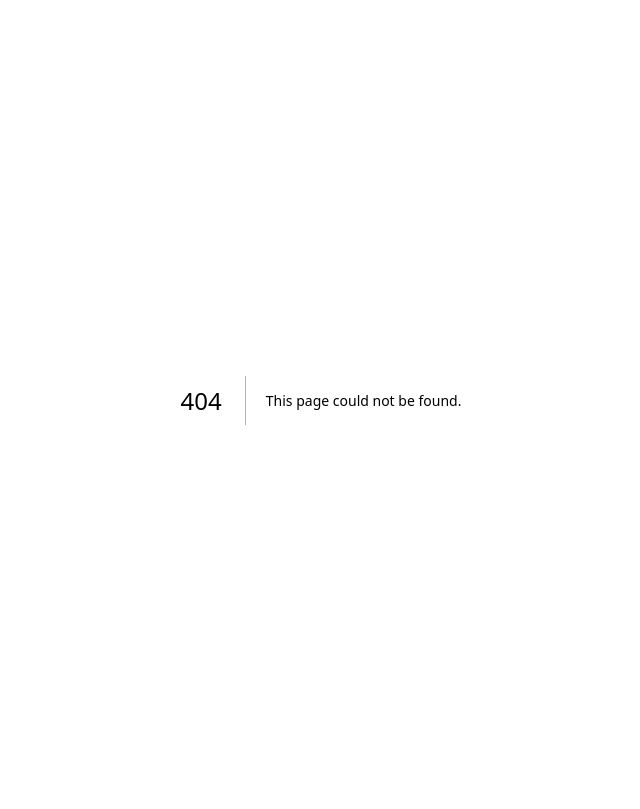
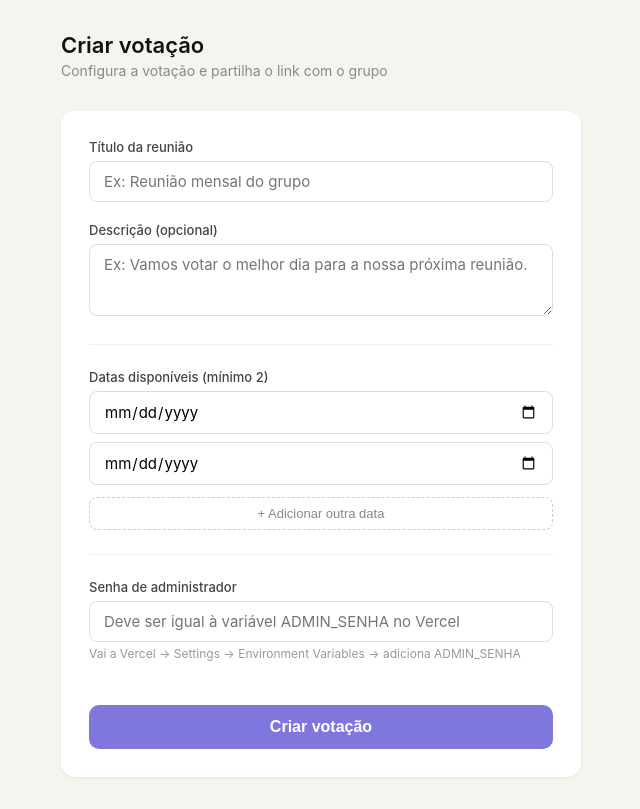
Before and after one commit to chaimete-debug/Construcao-votacao, a Next.js app: page /admin in a window 1280 px wide. Before the commit this address had no page. Shown: the whole page, without its empty margins (319-959 px from the left). Built offline with nearby package versions, Linux system fonts and the light colour scheme.

Commit message:
Create admin.tsx

```diff
--- /dev/null
+++ b/pages/admin.tsx
@@ -0,0 +1,163 @@
+import { useState } from 'react'
+import Head from 'next/head'
+
+export default function Admin() {
+  const [titulo, setTitulo] = useState('')
+  const [descricao, setDescricao] = useState('')
+  const [senha, setSenha] = useState('')
+  const [datas, setDatas] = useState(['', ''])
+  const [estado, setEstado] = useState<'idle' | 'enviando' | 'sucesso' | 'erro'>('idle')
+  const [mensagem, setMensagem] = useState('')
+
+  function adicionarData() {
+    setDatas([...datas, ''])
+  }
+
+  function removerData(i: number) {
+    setDatas(datas.filter((_, idx) => idx !== i))
+  }
+
+  function atualizarData(i: number, val: string) {
+    const novas = [...datas]
+    novas[i] = val
+    setDatas(novas)
+  }
+
+  async function criar() {
+    const datasValidas = datas.filter(d => d.trim() !== '')
+    if (!titulo.trim() || datasValidas.length < 2 || !senha) {
+      setEstado('erro')
+      setMensagem('Preenche o título, a senha e pelo menos 2 datas.')
+      return
+    }
+
+    setEstado('enviando')
+    const res = await fetch('/api/config', {
+      method: 'POST',
+      headers: { 'Content-Type': 'application/json' },
+      body: JSON.stringify({ titulo, descricao, datas: datasValidas, senha }),
+    })
+    const data = await res.json()
+    if (data.ok) {
+      setEstado('sucesso')
+      setMensagem('Votação criada com sucesso! Partilha o link abaixo.')
+    } else {
+      setEstado('erro')
+      setMensagem(data.erro || 'Erro ao criar votação.')
+    }
+  }
+
+  const estilos = `
+    * { box-sizing: border-box; margin: 0; padding: 0; }
+    body { font-family: -apple-system, BlinkMacSystemFont, 'Segoe UI', sans-serif; background: #f5f5f0; min-height: 100vh; padding: 2rem 1rem; }
+    .container { max-width: 520px; margin: 0 auto; }
+    h1 { font-size: 22px; font-weight: 600; color: #111; margin-bottom: 0.25rem; }
+    .subtitulo { font-size: 14px; color: #888; margin-bottom: 2rem; }
+    .card { background: white; border-radius: 14px; padding: 1.75rem; box-shadow: 0 1px 3px rgba(0,0,0,0.07); }
+    .campo { margin-bottom: 1.25rem; }
+    label { display: block; font-size: 13px; font-weight: 500; color: #444; margin-bottom: 6px; }
+    input[type=text], input[type=password], input[type=date], textarea { width: 100%; padding: 10px 14px; border: 1px solid #ddd; border-radius: 8px; font-size: 15px; outline: none; font-family: inherit; transition: border 0.15s; }
+    input:focus, textarea:focus { border-color: #7F77DD; box-shadow: 0 0 0 3px rgba(127,119,221,0.15); }
+    textarea { resize: vertical; min-height: 72px; }
+    .data-row { display: flex; gap: 8px; margin-bottom: 8px; align-items: center; }
+    .data-row input { flex: 1; }
+    .btn-remover { background: none; border: 1px solid #ddd; border-radius: 6px; width: 32px; height: 38px; cursor: pointer; color: #999; font-size: 16px; display: flex; align-items: center; justify-content: center; flex-shrink: 0; }
+    .btn-remover:hover { background: #fff0f0; border-color: #f5c0c0; color: #c00; }
+    .btn-add { background: none; border: 1px dashed #ccc; border-radius: 8px; padding: 8px 14px; font-size: 13px; color: #888; cursor: pointer; width: 100%; margin-top: 4px; }
+    .btn-add:hover { background: #f8f8f8; border-color: #aaa; }
+    .btn-criar { width: 100%; padding: 13px; background: #7F77DD; color: white; border: none; border-radius: 10px; font-size: 16px; font-weight: 600; cursor: pointer; margin-top: 1.5rem; transition: background 0.15s; }
+    .btn-criar:hover:not(:disabled) { background: #6b63cc; }
+    .btn-criar:disabled { opacity: 0.6; cursor: default; }
+    .alerta { padding: 12px 16px; border-radius: 8px; font-size: 14px; margin-top: 1rem; }
+    .alerta-sucesso { background: #E1F5EE; color: #085041; }
+    .alerta-erro { background: #FCEBEB; color: #501313; }
+    .link-box { background: #f8f7ff; border: 1px solid #d4d1f5; border-radius: 8px; padding: 12px 16px; margin-top: 1rem; word-break: break-all; font-size: 14px; color: #534AB7; font-family: monospace; }
+    .divider { border: none; border-top: 1px solid #f0f0f0; margin: 1.5rem 0; }
+    .hint { font-size: 12px; color: #999; margin-top: 4px; }
+  `
+
+  return (
+    <>
+      <Head>
+        <title>Admin — Criar votação</title>
+        <meta name="viewport" content="width=device-width, initial-scale=1" />
+      </Head>
+      <style>{estilos}</style>
+
+      <div className="container">
+        <h1>Criar votação</h1>
+        <p className="subtitulo">Configura a votação e partilha o link com o grupo</p>
+
+        <div className="card">
+          <div className="campo">
+            <label>Título da reunião</label>
+            <input type="text" placeholder="Ex: Reunião mensal do grupo" value={titulo} onChange={e => setTitulo(e.target.value)} />
+          </div>
+
+          <div className="campo">
+            <label>Descrição (opcional)</label>
+            <textarea placeholder="Ex: Vamos votar o melhor dia para a nossa próxima reunião." value={descricao} onChange={e => setDescricao(e.target.value)} />
+          </div>
+
+          <hr className="divider" />
+
+          <div className="campo">
+            <label>Datas disponíveis (mínimo 2)</label>
+            {datas.map((d, i) => (
+              <div className="data-row" key={i}>
+                <input
+                  type="date"
+                  value={d}
+                  onChange={e => atualizarData(i, e.target.value)}
+                />
+                {datas.length > 2 && (
+                  <button className="btn-remover" onClick={() => removerData(i)}>×</button>
+                )}
+              </div>
+            ))}
+            <button className="btn-add" onClick={adicionarData}>+ Adicionar outra data</button>
+          </div>
+
+          <hr className="divider" />
+
+          <div className="campo">
+            <label>Senha de administrador</label>
+            <input
+              type="password"
+              placeholder="Deve ser igual à variável ADMIN_SENHA no Vercel"
+              value={senha}
+              onChange={e => setSenha(e.target.value)}
+            />
+            <p className="hint">Vai a Vercel → Settings → Environment Variables → adiciona ADMIN_SENHA</p>
+          </div>
+
+          <button
+            className="btn-criar"
+            onClick={criar}
+            disabled={estado === 'enviando'}
+          >
+            {estado === 'enviando' ? 'A criar...' : 'Criar votação'}
+          </button>
+
+          {estado === 'erro' && (
+            <div className="alerta alerta-erro">{mensagem}</div>
+          )}
+
+          {estado === 'sucesso' && (
+            <>
+              <div className="alerta alerta-sucesso">{mensagem}</div>
+              <div className="link-box">
+                🔗 Link de votação:<br />
+                <strong>{typeof window !== 'undefined' ? window.location.origin : ''}/</strong>
+              </div>
+              <div className="link-box" style={{ marginTop: 8 }}>
+                📊 Resultados:<br />
+                <strong>{typeof window !== 'undefined' ? window.location.origin : ''}/resultados</strong>
+              </div>
+            </>
+          )}
+        </div>
+      </div>
+    </>
+  )
+}
```
